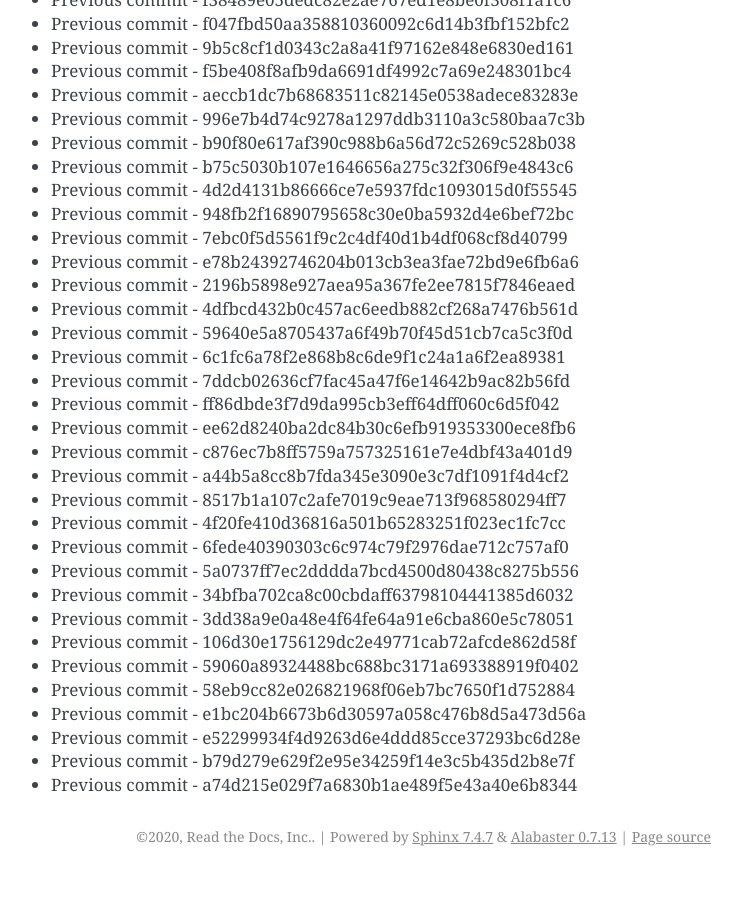
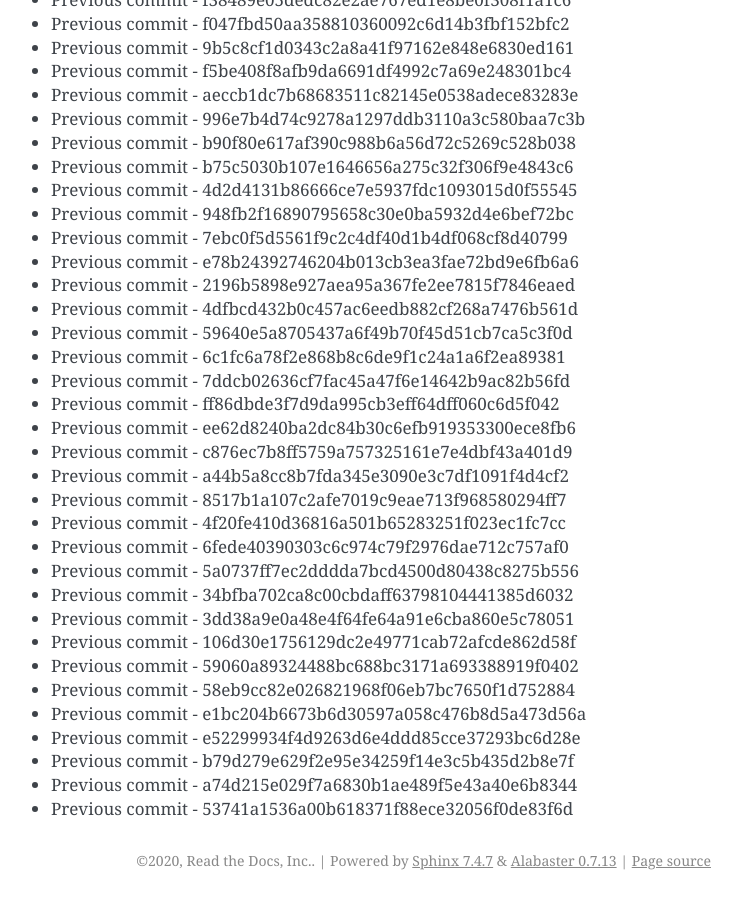
Before and after one commit to readthedocs/rtd-git-stresstest, a Sphinx documentation site: the page built from docs/updates.rst, in a window 1280 px wide and 900 px high, scrolled down 102768 px. Shown: the whole window, without its empty margins (399-1141 px from the left). Built offline with Sphinx 7.4.7, drawn with Linux system fonts in a browser that asks for light colours; before the commit the page ends 103644 px from its top, so only the background shows below that.

Commit message:
Generating commit from previous: 53741a1536a00b618371f88ece32056f0de83f6d

```diff
--- a/docs/updates.rst
+++ b/docs/updates.rst
@@ -4350,3 +4350,4 @@ It can be tested for any performance characteristics.
 * Previous commit - e52299934f4d9263d6e4ddd85cce37293bc6d28e
 * Previous commit - b79d279e629f2e95e34259f14e3c5b435d2b8e7f
 * Previous commit - a74d215e029f7a6830b1ae489f5e43a40e6b8344
+* Previous commit - 53741a1536a00b618371f88ece32056f0de83f6d
```
